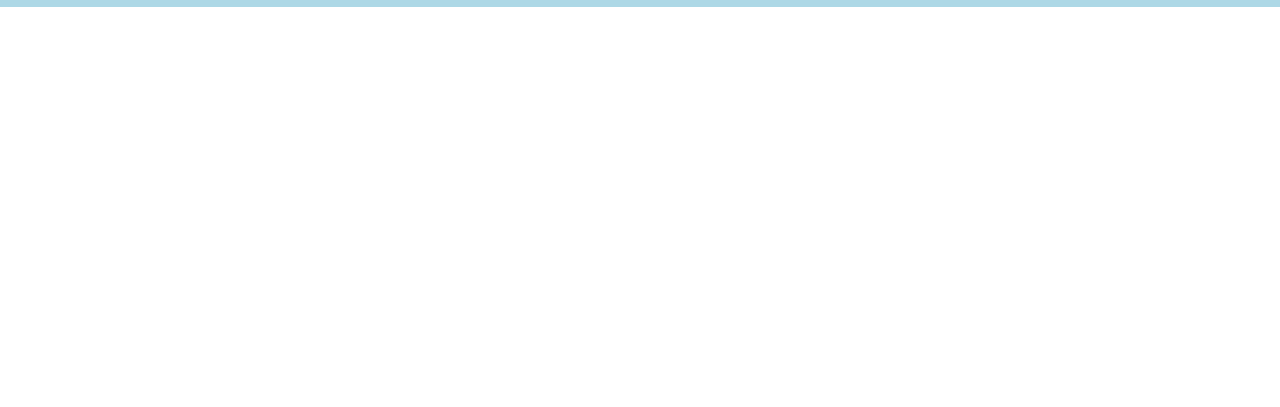
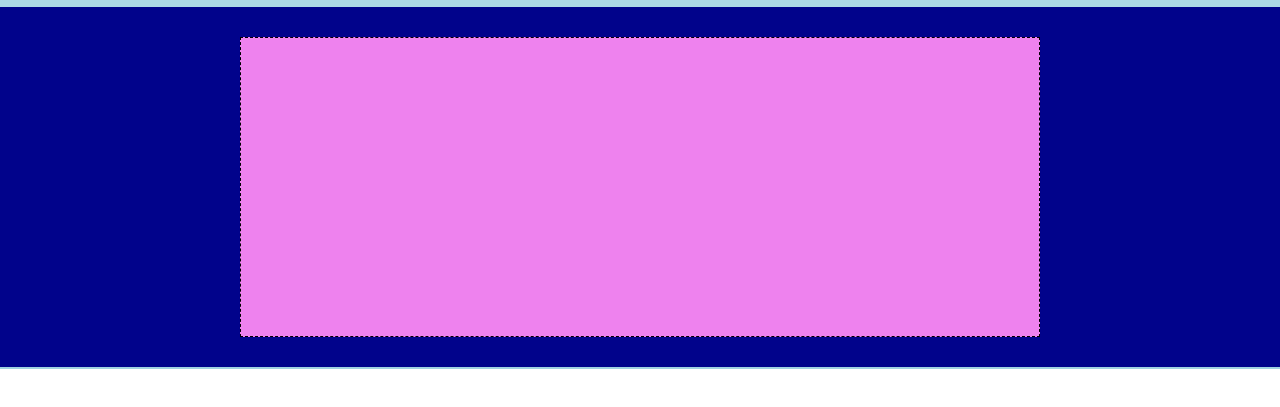
Before and after one commit to pierluigicarrieri/htmlcss-struttura-discord, a plain HTML site: page index.html in a window 1280 px wide. Shown: the part 43-450 px from the top of the page. Drawn offline with Linux system fonts and the light colour scheme.

Commit message:
done header and hr

```diff
--- a/index.html
+++ b/index.html
@@ -24,6 +24,29 @@
 
     </div>
 
+    <header>
+
+        <section id="header_section" class="border_black"></section>
+
+    </header>
+
+    <hr id="hr1"> <!-- could have been interpreted as a div,
+         or the continuation of the top section (a big wrapper
+          with inside the "top_nav_wrapper" and the "header") -->
+
+<main>
+
+    <section id="section1" class="main_section">
+
+        <div></div>
+
+    </section>
+
+
+
+
+</main>
+
 
 
 
--- a/styles/style.css
+++ b/styles/style.css
@@ -38,3 +38,20 @@
 #login {
     text-align: right;
 }
+
+header {
+    padding-top: 30px;
+    padding-bottom: 30px;
+    background-color: #01038B;
+}
+
+#header_section {
+    max-width: 800px;
+    min-height: 300px;
+    margin: auto;
+    background-color: #EE82EE
+}
+
+#hr1 {
+    border: 1px solid #A0D2E1;
+}
```
